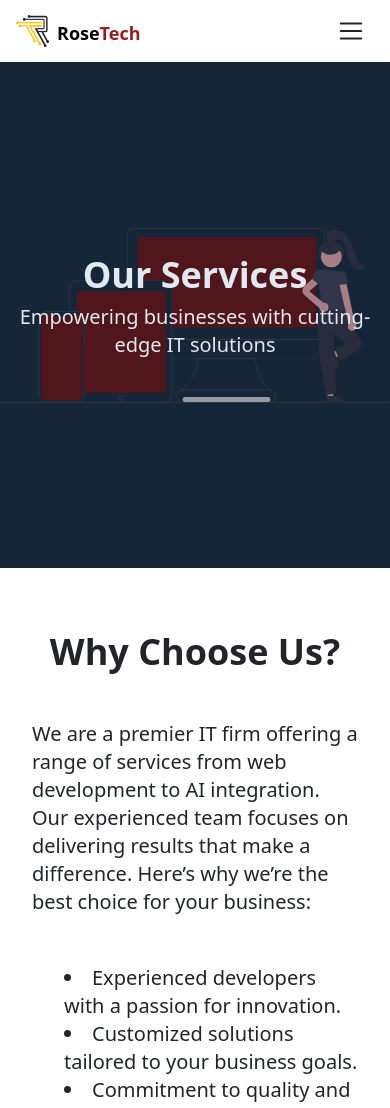
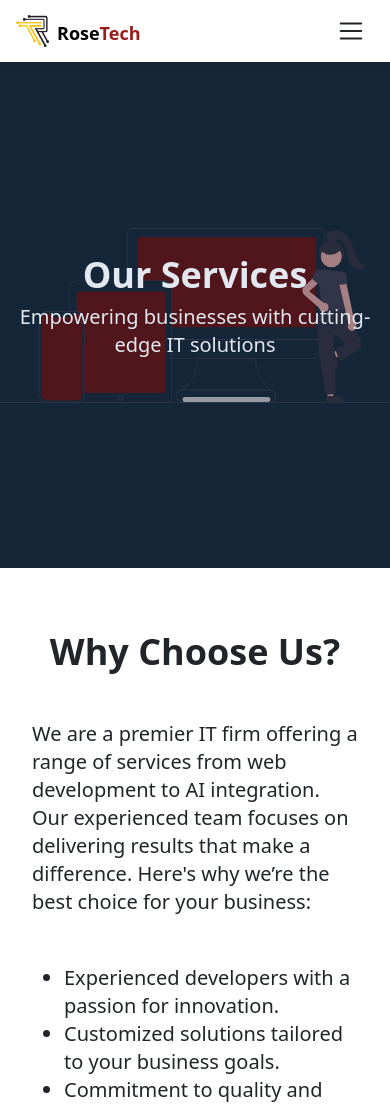
Before and after one commit to Chy-Zaber-Bin-Zahid/CodeSync5, a Next.js app: page /services in a window 390 px wide. Shown: the top 1108 px of the page. Built offline with nearby package versions, Linux system fonts and the light colour scheme; no server answers.

Commit message:
List position set to outside . (Default)

```diff
--- a/components/AllServices/OurApproach.tsx
+++ b/components/AllServices/OurApproach.tsx
@@ -42,7 +42,7 @@ const OurApproach: React.FC = () => {
           We follow a client-first approach, where every solution is customized
           to meet the unique needs of your business.
         </p>
-        <ul className="list-disc lg:w-4/5 lg:mx-auto list-inside space-y-4">
+        <ul className="list-disc lg:w-4/5 lg:mx-auto  space-y-4">
           {approachSteps.map((step, index) => (
             <li key={index}>
               <strong>{step.title}</strong> – {step.description}
--- a/components/AllServices/WhatWeOffer.tsx
+++ b/components/AllServices/WhatWeOffer.tsx
@@ -45,7 +45,7 @@ const WhatWeOffer: React.FC = () => {
           Our service portfolio encompasses a wide array of IT solutions that
           are designed to drive your business forward.
         </p>
-        <ul className="lg:w-4/5 lg:mx-auto list-disc list-inside space-y-4">
+        <ul className="lg:w-4/5 lg:mx-auto list-disc space-y-4">
           {services.map((service, index) => (
             <li key={index}>
               <strong>{service.title}</strong> – {service.description}
--- a/components/AllServices/WhyChooseUs.tsx
+++ b/components/AllServices/WhyChooseUs.tsx
@@ -19,11 +19,11 @@ const AllServicesWhyChooseUs: React.FC = () => {
           <p className="mb-4 text-xl ">
             We are a premier IT firm offering a range of services from web
             development to AI integration. Our experienced team focuses on
-            delivering results that make a difference. Here’s why we’re the best
-            choice for your business:
+            delivering results that make a difference. Here&apos;s why we’re the
+            best choice for your business:
           </p>
         </div>
-        <ul className="lg:w-4/5 mx-auto list-disc list-inside my-4 text-xl">
+        <ul className="lg:w-4/5 mx-auto list-disc  my-4 text-xl">
           {reasons.map((reason, index) => (
             <li key={index}>{reason.text}</li>
           ))}
```
